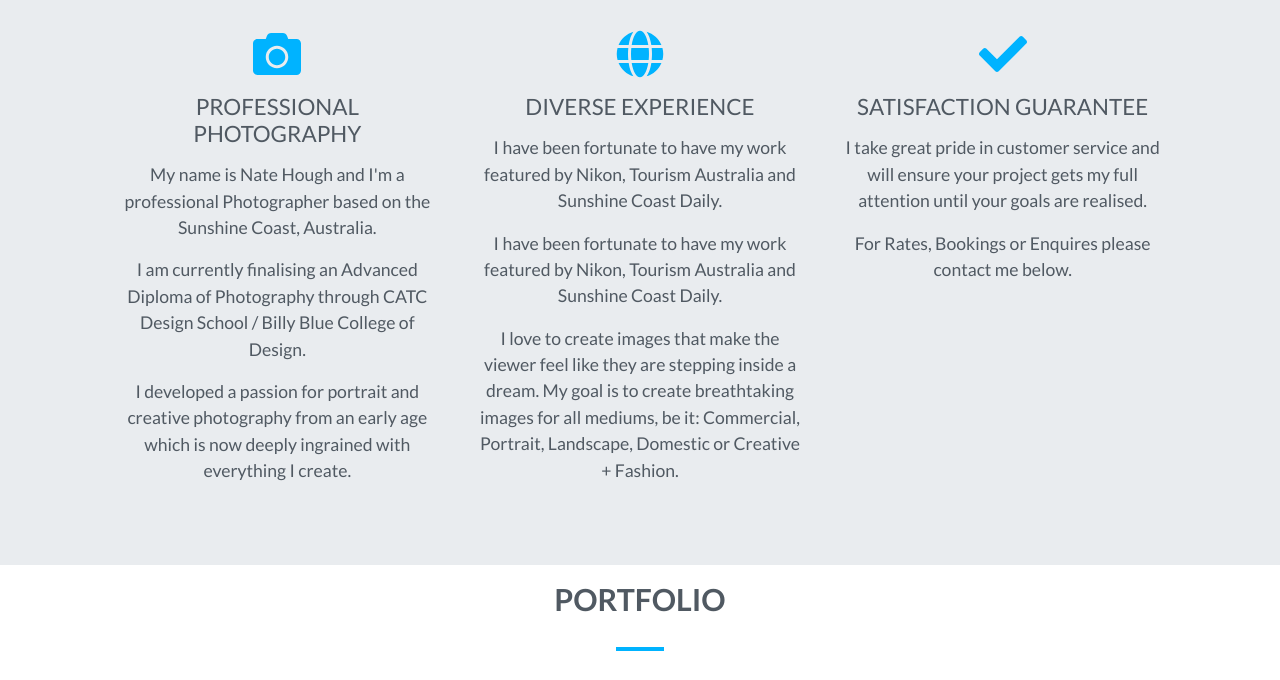
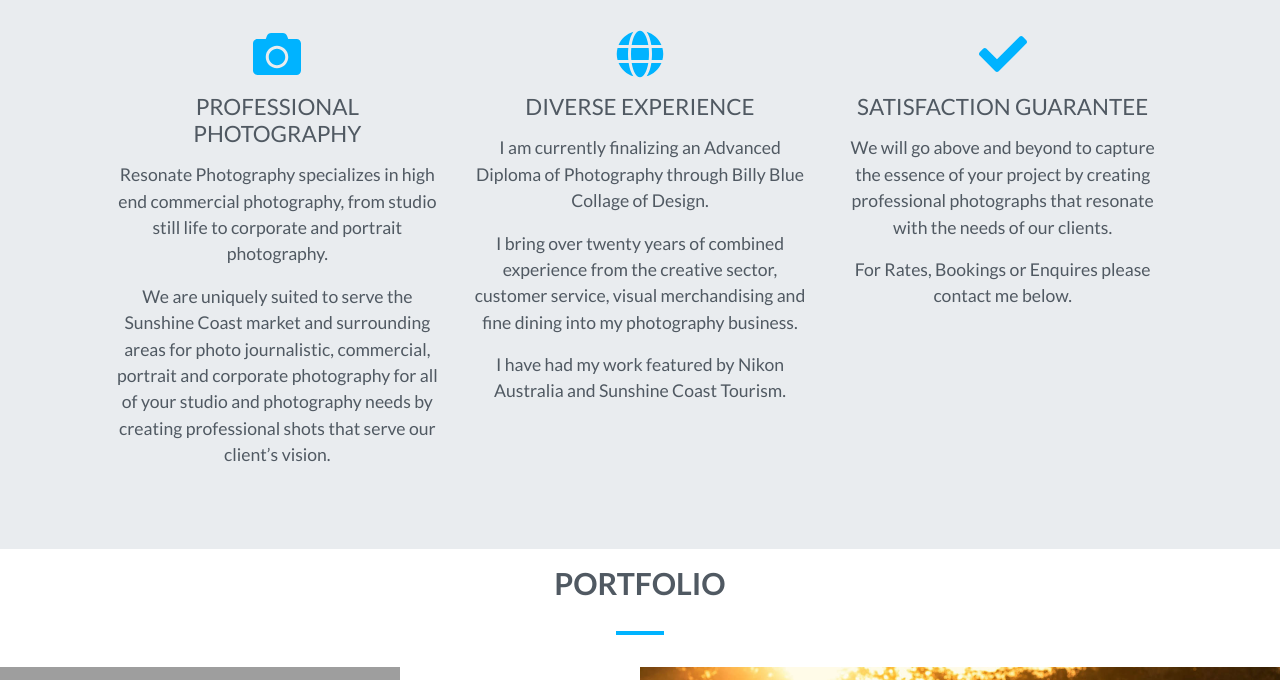
Before and after one commit to 80nF1R3H34D/r35ON4t3, a website: page index.html in a window 1280 px wide. Shown: the part 920-1600 px from the top of the page. Drawn offline with Linux system fonts and the light colour scheme; grey boxes are pictures that could not be loaded.

Commit message:
update portfolioimg2 and about text

```diff
--- a/index.html
+++ b/index.html
@@ -153,12 +153,11 @@ L!\j;3@EJE2ssEZzz22yJ2.   $t3EtHsC?VC.;Z3et7;i[;.J
 		<div class="about text-center">
 			<i class="fas fa-camera fa-3x"></i>
 			<h3>Professional Photography</h3>
-			<p>My name is Nate Hough and I'm a professional Photographer based on the Sunshine Coast, Australia.</p>
+			<p>Resonate Photography specializes in high end commercial photography, from studio still life to corporate and portrait photography.</p>
 
-			<p>I am currently finalising an Advanced Diploma of Photography through CATC Design School / Billy Blue College of Design.</p>
+			<p>We are uniquely suited to serve the Sunshine Coast market and surrounding areas for photo journalistic, commercial, portrait and corporate photography for all of your studio and
+			photography needs by creating professional shots that serve our client’s vision.</p>
 
-			<p>I developed a passion for portrait and creative photography from an early age which is now deeply ingrained with everything I create.
-			</p>
 		</div>
 	</div>
 
@@ -166,15 +165,12 @@ L!\j;3@EJE2ssEZzz22yJ2.   $t3EtHsC?VC.;Z3et7;i[;.J
 		<div class="about text-center">
 			<i class="fas fa-globe fa-3x"></i>
 			<h3>Diverse Experience</h3>
-			<p>
-            I have been fortunate to have my work featured by Nikon, Tourism Australia and Sunshine Coast Daily.
-            </p>
-            <p>I have been fortunate to have my work featured by Nikon, Tourism Australia and Sunshine Coast Daily.</p>
 
-			<p>I love to create images that make the viewer feel like they are stepping inside a dream.
-			My goal is to create breathtaking images for all mediums, be it:
-			Commercial, Portrait, Landscape, Domestic or Creative + Fashion.
+            <p>I am currently finalizing an Advanced Diploma of Photography through Billy Blue Collage of Design.</p>
+
+			<p>I bring over twenty years of combined experience from the creative sector, customer service, visual merchandising and fine dining into my photography business.
 			</p>
+			<p>I have had my work featured by Nikon Australia and Sunshine Coast Tourism.</p>
 		</div>
 	</div>
 
@@ -182,7 +178,7 @@ L!\j;3@EJE2ssEZzz22yJ2.   $t3EtHsC?VC.;Z3et7;i[;.J
 		<div class="about text-center">
 			<i class="fas fa-check fa-3x"></i>
 			<h3>Satisfaction Guarantee</h3>
-			<p>I take great pride in customer service and will ensure your project gets my full attention until your goals are realised.</p>
+			<p>We will go above and beyond to capture the essence of your project by creating professional photographs that resonate with the needs of our clients. </p>
             <p>For Rates, Bookings or Enquires please contact me below.</p>
 		</div>
 	</div>
@@ -223,7 +219,7 @@ L!\j;3@EJE2ssEZzz22yJ2.   $t3EtHsC?VC.;Z3et7;i[;.J
 	<div class="col-md-6">
 		<div class="portfolio-item">
 			<a href="img/portfolio/Portfolioimg2-resize.jpg" data-lightbox="example-set">
-				<img class="example-image" src="img/portfolio/Portfolioimg2.jpg" alt="Portfolio image 3">
+				<img class="example-image" src="img/portfolio/Portfolioimg2-resize.jpg" alt="Portfolio image 3">
 			</a>
 		</div>
 	</div>
```
Also changed, not shown: img/portfolio/Portfolioimg2-new.jpg (added), img/portfolio/Portfolioimg2-resize.jpg (added), img/portfolio/Portfolioimg2.jpg (deleted).
